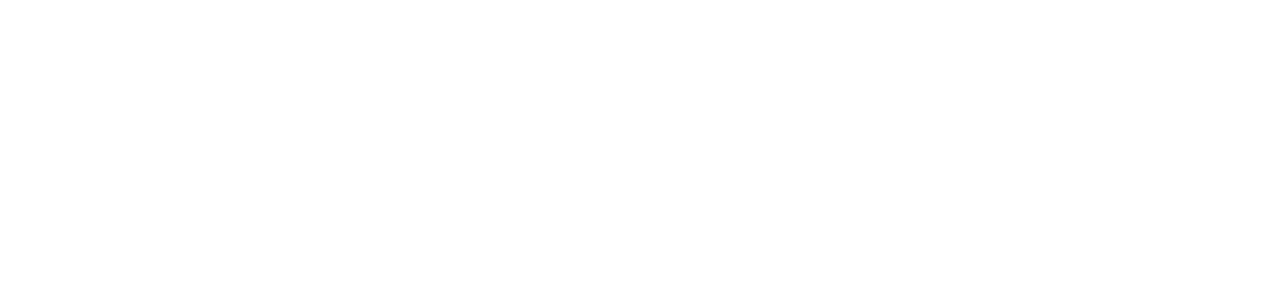
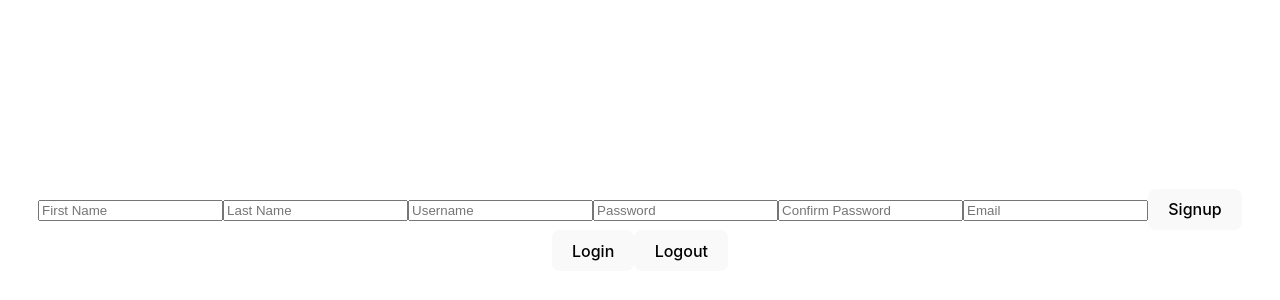
Before and after one commit to maahsnd/blogView, a React (Vite) app: page /user-auth in a window 1280 px wide. Before the commit this address had no page. Shown: the part 170-470 px from the top of the page. Built offline with nearby package versions, Linux system fonts and the light colour scheme.

Commit message:
Store JWT in context

```diff
--- a/package.json
+++ b/package.json
@@ -10,6 +10,7 @@
     "preview": "vite preview"
   },
   "dependencies": {
+    "axios": "^1.5.1",
     "react": "^18.2.0",
     "react-dom": "^18.2.0",
     "react-router-dom": "^6.16.0"
--- a/src/App.jsx
+++ b/src/App.jsx
@@ -1,15 +1,20 @@
 import AllPosts from './components/AllPosts';
 import IndividualPost from './components/IndividualPost';
+import UserAuth from './components/UserAuth';
 import { BrowserRouter as Router, Route, Routes } from 'react-router-dom';
 import './App.css';
+import { UserProvider } from './UserContext';
 
 function App() {
   return (
     <Router>
-      <Routes>
-        <Route path="/posts/:postId" element={<IndividualPost />}></Route>
-        <Route path="/" element={<AllPosts />}></Route>
-      </Routes>
+      <UserProvider>
+        <Routes>
+          <Route path="/posts/:postId" element={<IndividualPost />}></Route>
+          <Route path="/user-auth" element={<UserAuth />}></Route>
+          <Route path="/" element={<AllPosts />}></Route>
+        </Routes>
+      </UserProvider>
     </Router>
   );
 }
--- /dev/null
+++ b/src/UserContext.jsx
@@ -0,0 +1,21 @@
+import React, { createContext, useContext, useState } from 'react';
+
+const UserContext = createContext();
+
+export const UserProvider = ({ children }) => {
+  const [userState, setUserState] = useState({
+    message: '',
+    token: '',
+    user: null
+  });
+
+  return (
+    <UserContext.Provider value={{ userState, setUserState }}>
+      {children}
+    </UserContext.Provider>
+  );
+};
+
+export const useUserContext = () => {
+  return useContext(UserContext);
+};
--- a/src/components/AllPosts.jsx
+++ b/src/components/AllPosts.jsx
@@ -24,6 +24,9 @@ export default function AllPosts() {
 
   return (
     <div>
+      <header>
+        <a href="/user-auth">User Auth</a>
+      </header>
       <h1>Posts</h1>
       {posts.length > 0 ? (
         posts.map((post) => (
--- /dev/null
+++ b/src/components/UserAuth.jsx
@@ -0,0 +1,114 @@
+import React, { useState } from 'react';
+import axios from 'axios';
+import { useUserContext } from '../UserContext';
+
+const UserAuth = () => {
+  const [formData, setFormData] = useState({
+    first_name: '',
+    last_name: '',
+    username: '',
+    password: '',
+    confirmPassword: '',
+    email: ''
+  });
+  const [message, setMessage] = useState('');
+  const { userState, setUserState } = useUserContext();
+
+  const handleInputChange = (e) => {
+    setFormData({ ...formData, [e.target.name]: e.target.value });
+  };
+
+  const handleSignup = async () => {
+    try {
+      const response = await axios.post(
+        'http://localhost:3000/users/sign-up',
+        formData
+      );
+      setMessage(response.data.message);
+    } catch (error) {
+      setMessage('Signup failed. Please try again.');
+    }
+  };
+
+  const handleLogin = async () => {
+    try {
+      console.log('login click');
+      const response = await axios.post(
+        'http://localhost:3000/users/log-in',
+        formData
+      );
+      setMessage(response.data.message);
+      setUserState({
+        message: response.data.message,
+        token: response.data.token,
+        user: response.data.user
+      });
+    } catch (error) {
+      setMessage('Login failed. Please check your credentials.');
+    }
+  };
+
+  const handleLogout = async () => {
+    try {
+      await axios.post('http://localhost:3000/users/log-out');
+      setMessage('Logout successful.');
+    } catch (error) {
+      setMessage('Logout failed.');
+    }
+  };
+
+  return (
+    <div>
+      <div>
+        <input
+          type="text"
+          placeholder="First Name"
+          name="first_name"
+          value={formData.first_name}
+          onChange={handleInputChange}
+        />
+        <input
+          type="text"
+          placeholder="Last Name"
+          name="last_name"
+          value={formData.last_name}
+          onChange={handleInputChange}
+        />
+        <input
+          type="text"
+          placeholder="Username"
+          name="username"
+          value={formData.username}
+          onChange={handleInputChange}
+        />
+        <input
+          type="password"
+          placeholder="Password"
+          name="password"
+          value={formData.password}
+          onChange={handleInputChange}
+        />
+        <input
+          type="password"
+          placeholder="Confirm Password"
+          name="confirmPassword"
+          value={formData.confirmPassword}
+          onChange={handleInputChange}
+        />
+        <input
+          type="text"
+          placeholder="Email"
+          name="email"
+          value={formData.email}
+          onChange={handleInputChange}
+        />
+        <button onClick={handleSignup}>Signup</button>
+        <button onClick={handleLogin}>Login</button>
+        <button onClick={handleLogout}>Logout</button>
+      </div>
+      {message && <p>{message}</p>}
+    </div>
+  );
+};
+
+export default UserAuth;
```
Also changed, not shown: 1 other file (tests, documents, lock files or other folders).
